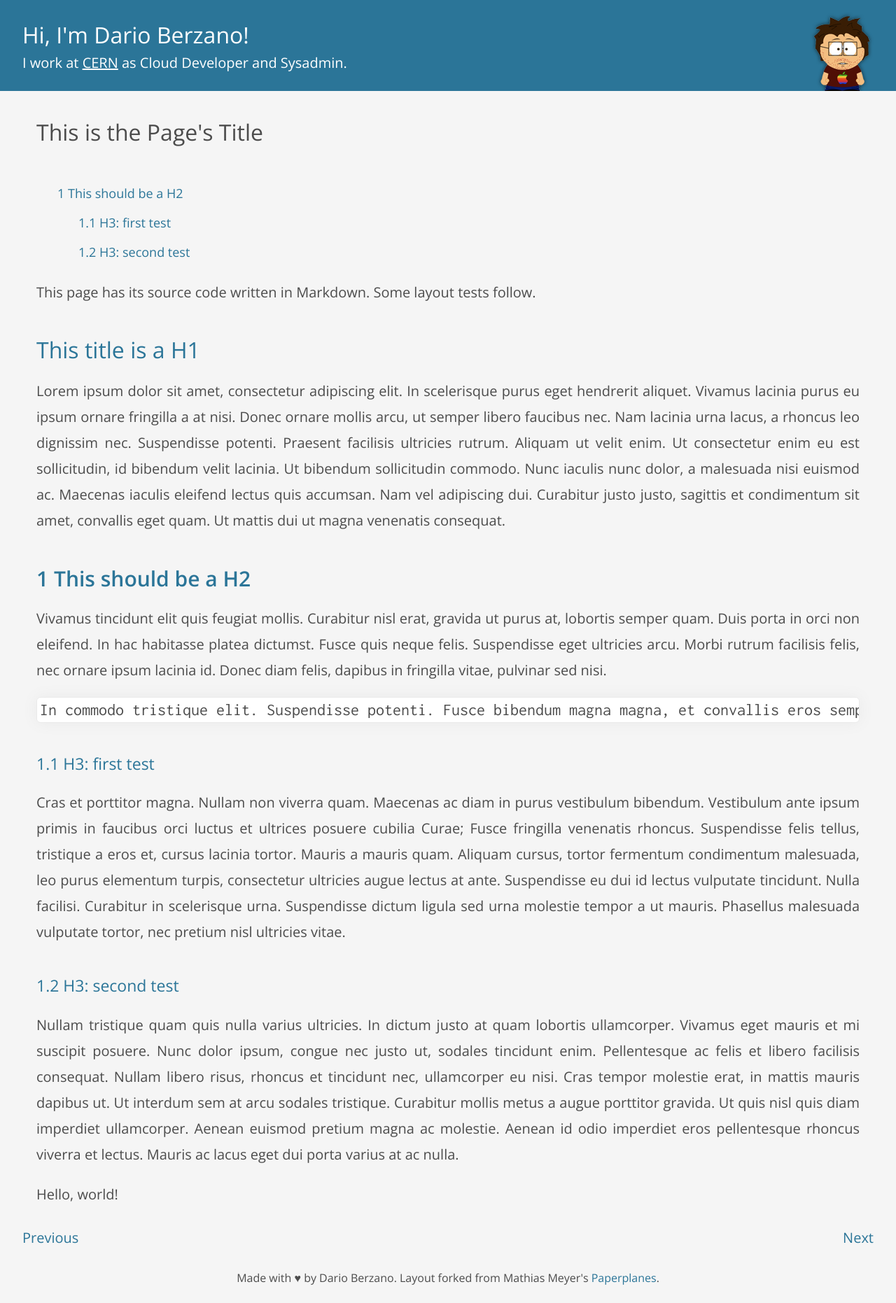
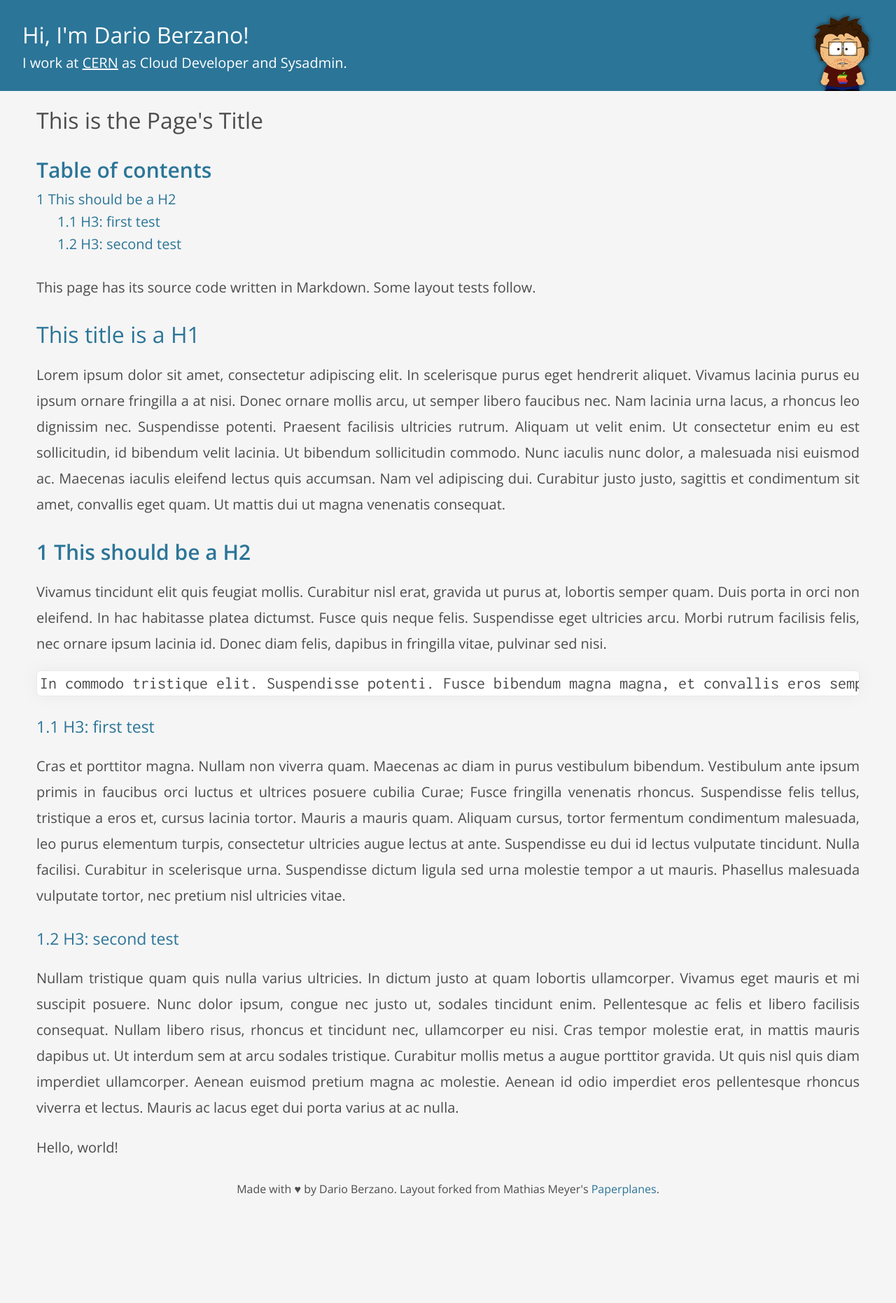
Before and after one commit to dberzano/dberzano.github.io, a Jekyll site: the page built from index.md, in a window 1280 px wide. Shown: the whole page at 70% size. Built offline with Jekyll 4.4.1, drawn with Linux system fonts in a browser that asks for light colours; Markdown is read by kramdown in place of the engine named in the settings; after the commit the page ends 1735 px from its top, so only the background shows below that.

Commit message:
Table of Contents fixups

```diff
--- a/_layouts/tweet.html
+++ b/_layouts/tweet.html
@@ -48,23 +49,32 @@
     </div>
 
     <div id="box">
+
+      <div id="pagetitle">
+        <h1>{{ page.title }}</h1>
+      </div>
+
+      <div id="toc">
+        <h2>Table of contents</h2>
+        <div id="toc-content"></div>
+      </div>
+
       {% if page.countsections == true %}
       <!-- h2, h3, h4 will be numbered by css -->
       <div id="content" class="countsections">
       {% else %}
       <div id="content">
       {% endif %}
-        <h1 class="pagetitle">{{ page.title }}</h1>
-        <div id="toc"></div>
 
         {{ content }}
 
       </div>
 
-      <div id="inner-pagination">
+      <!--<div id="inner-pagination">
         <a href="#" class="previous">Previous</a>
         <a href="#" class="next">Next</a>
-      </div>
+      </div>-->
+
     </div>
 
     <div id="foot">
--- a/css/screen.css
+++ b/css/screen.css
@@ -37,16 +37,16 @@ html > body > #box {
   padding-right: 0px;
 }
 
-#content {
-  padding-top: 20px;
-  padding-bottom: 10px;
-  margin: 20px 20px 0px 20px;
+#pagetitle, #toc, #content {
+  margin: 0 20px 30px 20px;
+  /*background-color: yellow;*/
 }
 
 #foot {
   width: 100%;
   clear: both;
   margin-bottom: 25px;
+  margin-top: 20px;
 }
 
 #foot p {
@@ -309,18 +309,19 @@ li {
  */
 
 /* --- all h* --- */
-#content h1, #content h2, #content h3, #content h4 {
+#content h1, #content h2, #content h3, #content h4, #toc h2 {
   line-height: 1.2;
   font-weight: 400; /* normal */
-  margin-top: 45px;
+  margin-top: 30px;
   margin-bottom: 10px;
   color: #2B7598;
 }
 
 /* --- title of the page --- */
-h1.pagetitle {
+#pagetitle h1 {
+  margin: 0 !important;
   margin-top: 0 !important;
-  margin-bottom: 50px !important;
+  margin-bottom: 30px !important;
   color: #4c4c4c !important;
 }
 
@@ -331,7 +332,7 @@ h1.pagetitle {
 }
 
 /* --- h2 --- */
-#content h2 {
+#content h2, #toc h2 {
   font-size: 150%;
   font-weight: 600; /* bold */
 }
@@ -392,6 +393,9 @@ strong {
   margin: 0;
 }
 
-#toc li {
-  font-size: 90%;
+#toc li {}
+
+/* no indentation on *first* ul */
+#toc-content > ul {
+  padding: 0;
 }
--- a/js/misc.js
+++ b/js/misc.js
@@ -23,6 +23,10 @@ var Misc = {
     if ( Misc.auto_anchors.create_toc ) {
       toc = $('<ul></ul>');
       toc_level = toc;
+    }
+    else {
+      toc = undefined;
+      toc_level = undefined;
     }
 
     prev_level = Misc.auto_anchors.start_level;
@@ -103,7 +107,10 @@ var Misc = {
 
     // Append TOC to DOM
     if (toc !== undefined) {
-      $( Misc.general.toc ).empty().append( toc );
+      $( Misc.general.toc_content ).empty().append( toc );
+    }
+    else {
+      $( Misc.general.toc ).hide();
     }
 
   }
```
Also changed, not shown: other parts of _layouts/tweet.html (+2 -1 lines).
